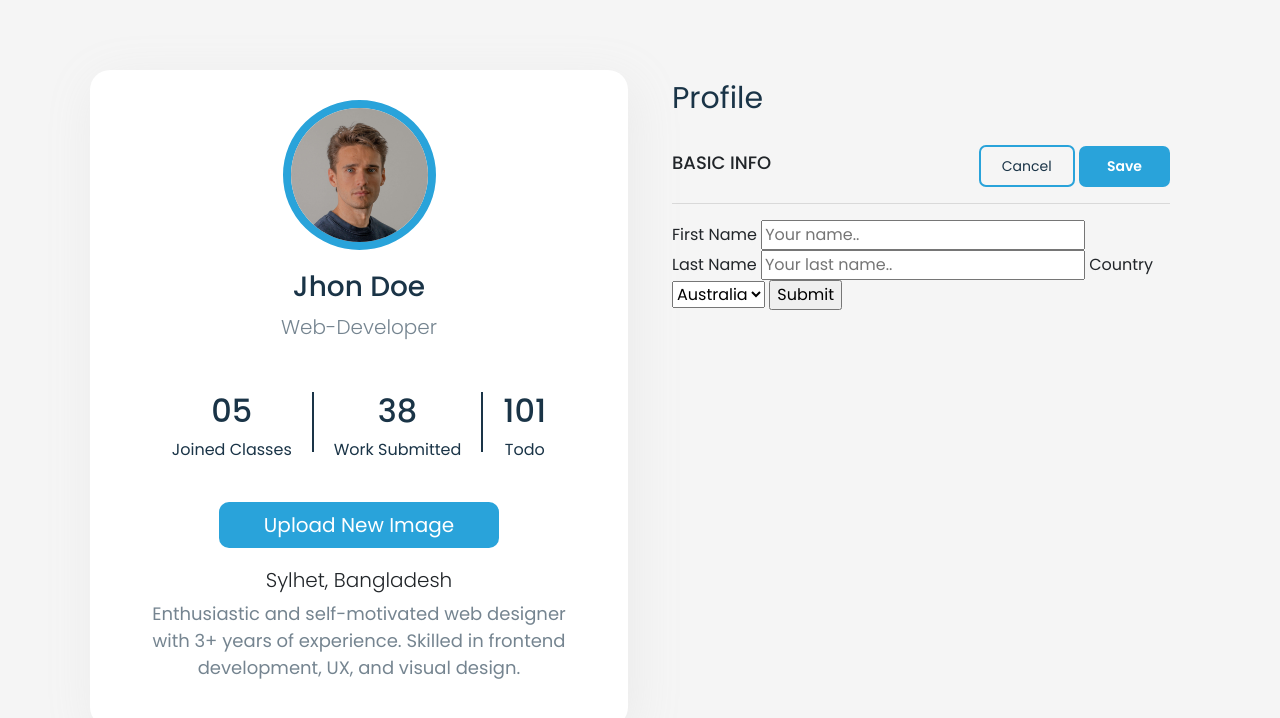
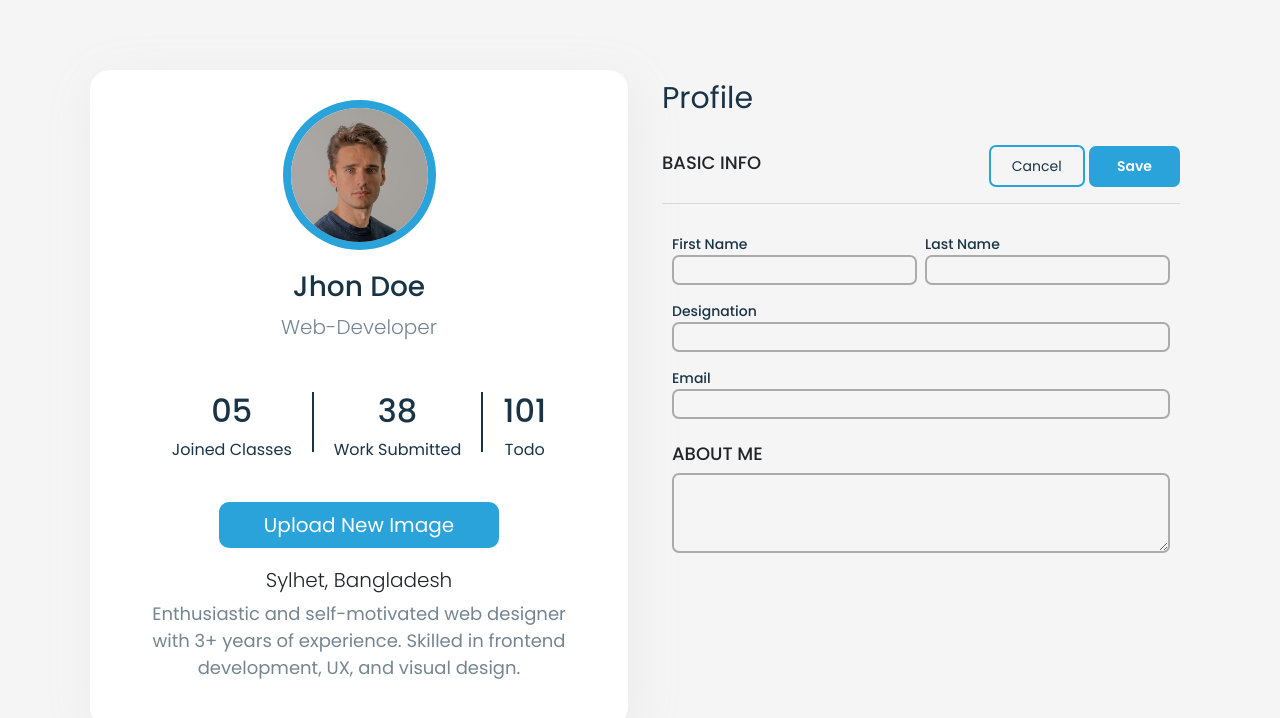
Before and after one commit to tawsifhye/foy-project, a plain HTML site: page profile.html in a window 1280 px wide. Drawn offline with nearby package versions, Linux system fonts and the light colour scheme; a small style sheet from the web is missing.

Commit message:
form added

```diff
--- a/assets/css/profile.css
+++ b/assets/css/profile.css
@@ -126,7 +126,7 @@ body {
 
 .profile-form {
     margin-top: 20px;
-    padding: 10px 20px;
+    padding: 10px 10px;
 }
 
 .profile-form h2 {
@@ -170,3 +170,23 @@ body {
     border: 2px solid transparent;
 
 }
+
+
+.profile-form {}
+
+.profile-form form label {
+    color: var(--primary-font-color);
+    font-size: 14px;
+    display: block;
+    font-weight: 500;
+}
+
+
+.profile-form form input,
+.profile-form form textarea {
+
+    border: 2px solid rgba(0, 0, 0, 0.3);
+    border-radius: 7px;
+    width: 100%;
+    background-color: transparent;
+}
--- a/profile.html
+++ b/profile.html
@@ -80,22 +80,28 @@
 
                     <hr style="background-color: #00000073;">
 
-                    <div>
+                    <div class="profile-form">
                         <form action="/action_page.php">
-                            <label for="fname">First Name</label>
-                            <input type="text" id="fname" name="firstname" placeholder="Your name..">
+                            <div class="d-flex justify-content-between">
 
-                            <label for="lname">Last Name</label>
-                            <input type="text" id="lname" name="lastname" placeholder="Your last name..">
+                                <div>
+                                    <label for="fname">First Name</label>
+                                    <input type="text" id="fname" name="firstname" placeholder="">
+                                </div>
 
-                            <label for="country">Country</label>
-                            <select id="country" name="country">
-                                <option value="australia">Australia</option>
-                                <option value="canada">Canada</option>
-                                <option value="usa">USA</option>
-                            </select>
+                                <div class="ms-2">
+                                    <label for="lname">Last Name</label>
+                                    <input type="text" id="lname" name="lastname" placeholder="">
+                                </div>
+                            </div>
 
-                            <input type="submit" value="Submit">
+                            <label for="des" class="mt-3">Designation</label>
+                            <input type="text" id="des" name="designation" placeholder="">
+                            <label for="email" class="mt-3">Email</label>
+                            <input type="email" id="email" name="email" placeholder="">
+
+                            <h4 class="mt-4">ABOUT ME</h4>
+                            <textarea rows="3"></textarea>
                         </form>
                     </div>
                 </div>
```
